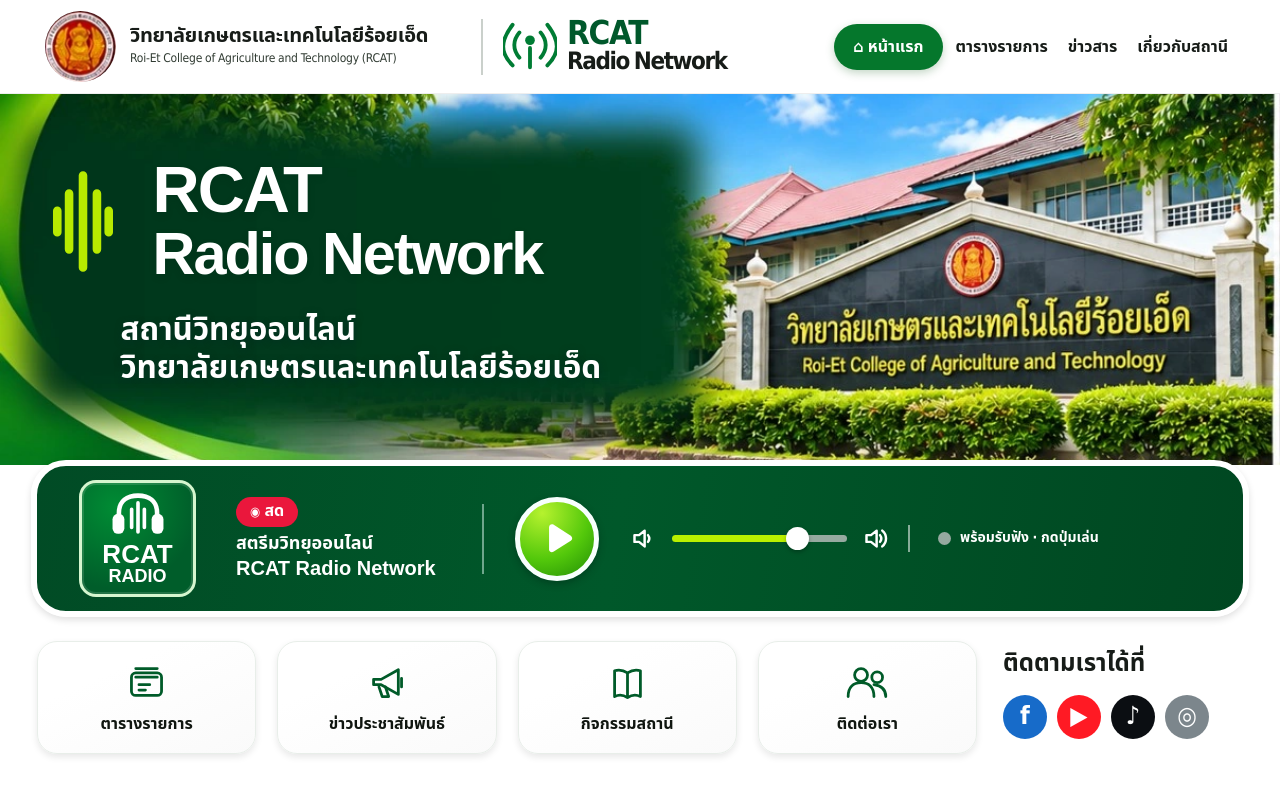
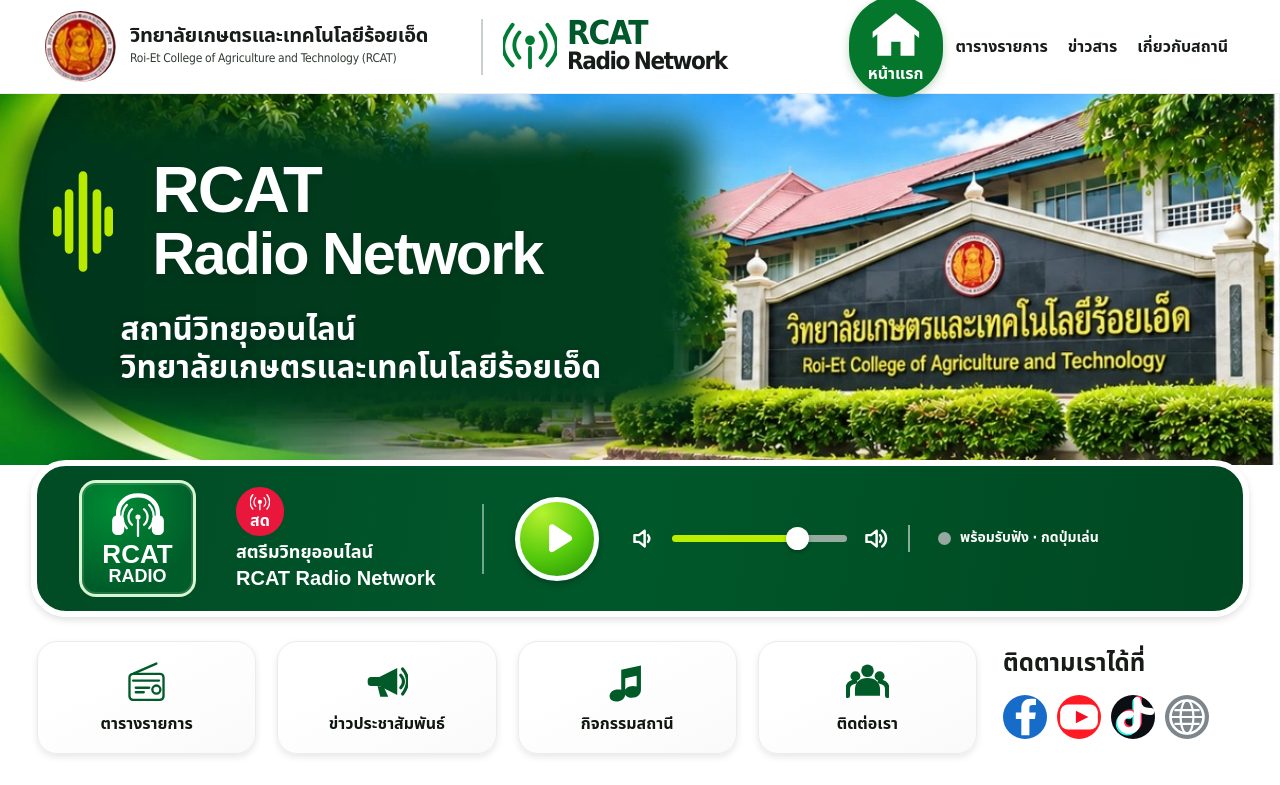
Before and after one commit to yiwssx/rcat-radio-network, a Svelte app in the folder listener-web/: page / in a window 1280 px wide. Shown: the top 785 px of the page. Built offline with nearby package versions, Linux system fonts and the light colour scheme.

Commit message:
fix(listener): match reference icons for radio, shortcuts and social links (#22)

```diff
--- a/listener-web/src/App.svelte
+++ b/listener-web/src/App.svelte
@@ -74,7 +74,7 @@
         <span><strong>RCAT</strong><small>Radio Network</small></span>
       </a>
       <nav class:opened={menuOpen} class="navlinks" aria-label="เมนูหลัก">
-        <a class="nav-active" href="#home" onclick={() => menuOpen = false}>⌂ หน้าแรก</a>
+        <a class="nav-active" href="#home" onclick={() => menuOpen = false}><svg class="home-icon" viewBox="0 0 24 24" fill="currentColor" aria-hidden="true"><path d="M2 10.7 12 2.7l10 8v2.6l-2-1.6V21h-6v-6h-4v6H4v-9.3L2 13.3z"/></svg> หน้าแรก</a>
         <button onclick={openSchedule}>ตารางรายการ</button>
         <a href="https://www.rcat.ac.th/announcements" target="_blank" rel="noopener noreferrer" onclick={() => menuOpen = false}>ข่าวสาร</a>
         <a href="#about" onclick={() => menuOpen = false}>เกี่ยวกับสถานี</a>
@@ -105,11 +105,11 @@
     <section class="player-wrap" id="listen" aria-label="เครื่องเล่นวิทยุออนไลน์">
       <div class="player-panel">
         <div class="player-station-icon" aria-hidden="true">
-          <svg viewBox="0 0 68 55" fill="none" class="cover-icon"><path d="M13 30V23C13 10 22 4 34 4s21 6 21 19v7" stroke="currentColor" stroke-width="5" stroke-linecap="round"/><rect x="6" y="24" width="13" height="22" rx="6" fill="currentColor"/><rect x="49" y="24" width="13" height="22" rx="6" fill="currentColor"/><path d="M34 12v32M27 19v20M41 19v20" stroke="currentColor" stroke-width="4" stroke-linecap="round"/></svg>
+          <svg viewBox="0 0 68 58" fill="none" class="cover-icon" aria-hidden="true"><path d="M11 31v-6C11 12 21 4 34 4s23 8 23 21v6" stroke="currentColor" stroke-width="5" stroke-linecap="round"/><rect x="4" y="27" width="14" height="23" rx="6" fill="currentColor"/><rect x="50" y="27" width="14" height="23" rx="6" fill="currentColor"/><circle cx="34" cy="29" r="3" fill="currentColor"/><path d="M34 33v18M27 20a12 12 0 0 0 0 18M41 20a12 12 0 0 1 0 18M21 15a20 20 0 0 0 0 27M47 15a20 20 0 0 1 0 27" stroke="currentColor" stroke-width="2.6" stroke-linecap="round"/></svg>
           <strong>RCAT</strong><span>RADIO</span>
         </div>
         <div class="player-description">
-          <span class="radio-chip"><span class="chip-broadcast" aria-hidden="true">◉</span> สด</span>
+          <span class="radio-chip"><svg class="chip-broadcast" viewBox="0 0 28 28" fill="none" aria-hidden="true"><circle cx="14" cy="14" r="3" fill="currentColor"/><path d="M14 18v7M8 8a9 9 0 0 0 0 12M20 8a9 9 0 0 1 0 12M4 4a15 15 0 0 0 0 20M24 4a15 15 0 0 1 0 20" stroke="currentColor" stroke-width="2" stroke-linecap="round"/></svg> สด</span>
           <p class="playing-label">สตรีมวิทยุออนไลน์</p>
           <h2>RCAT Radio Network</h2>
         </div>
@@ -141,27 +141,27 @@
     <section class="short-links" aria-label="ลิงก์สำคัญ">
       <div class="shortcut-grid">
         <button class="short-link" onclick={openSchedule} title="ดูสถานะตารางรายการ">
-          <svg viewBox="0 0 40 40" aria-hidden="true"><rect x="6" y="12" width="28" height="21" rx="4"/><path d="M10 16h20M10 8h20M13 23h10M13 28h6"/></svg>
+          <svg viewBox="0 0 48 48" aria-hidden="true" class="shortcut-icon radio-icon"><path d="M9 15.5h30a4 4 0 0 1 4 4v21a4 4 0 0 1-4 4H9a4 4 0 0 1-4-4v-21a4 4 0 0 1 4-4Z"/><path d="M10 15 35 4M9 23h29M12 31h15M12 36h9"/><circle cx="35" cy="33" r="4.5"/></svg>
           <strong>ตารางรายการ</strong>
         </button>
         <a class="short-link" href="https://www.rcat.ac.th/announcements" target="_blank" rel="noopener noreferrer">
-          <svg viewBox="0 0 40 40" aria-hidden="true"><path d="M8 18h7L31 9v23L15 23H8z"/><path d="m13 25 3 9h6l-3-9M34 17v8"/></svg>
+          <svg viewBox="0 0 48 48" aria-hidden="true" class="shortcut-icon megaphone-icon"><path d="M7 19h9l20-10v30L16 29H7a4 4 0 0 1-4-4v-2a4 4 0 0 1 4-4Z" fill="currentColor" stroke="none"/><path d="m14 29 3 12h9l-5-11" fill="currentColor" stroke="none"/><path d="M40 17q6 7 0 14M42 10q11 13 0 28" fill="none" stroke="currentColor" stroke-width="3.5" stroke-linecap="round"/></svg>
           <strong>ข่าวประชาสัมพันธ์</strong>
         </a>
         <button class="short-link" onclick={openActivity} title="สถานะข้อมูลกิจกรรมสถานี">
-          <svg viewBox="0 0 40 40" aria-hidden="true"><path d="M8 10q6-2 12 2 6-4 12-2v24q-6-3-12 1-6-4-12-1zM20 12v23"/></svg>
+          <svg viewBox="0 0 48 48" aria-hidden="true" class="shortcut-icon note-icon"><path d="M17 11 39 6v27.3c0 5.2-3.9 8.9-10.2 8.9-4.6 0-8-2.5-8-6.3 0-3.9 4-7 9.1-7 1.7 0 3 .2 4.3.7V17.5l-12.7 3v17.1c0 5.3-4 8.7-10.3 8.7-4.3 0-7.2-2.5-7.2-6.1 0-4.5 4.3-7.4 9.2-7.4 1.4 0 2.6.1 3.8.5V11Z" fill="currentColor" stroke="none"/></svg>
           <strong>กิจกรรมสถานี</strong>
         </button>
         <a class="short-link" href="mailto:saraban@rcat.ac.th">
-          <svg viewBox="0 0 40 40" aria-hidden="true"><circle cx="14" cy="14" r="6"/><circle cx="29" cy="16" r="5"/><path d="M2 34c0-9 5-13 12-13s12 4 12 13M26 23c7 1 11 4 11 11"/></svg>
+          <svg viewBox="0 0 48 48" aria-hidden="true" class="shortcut-icon team-icon"><circle cx="24" cy="12" r="7" fill="currentColor" stroke="none"/><circle cx="10.5" cy="18" r="5.5" fill="currentColor" stroke="none"/><circle cx="37.5" cy="18" r="5.5" fill="currentColor" stroke="none"/><path d="M10 40v-7c0-8 5-13 14-13s14 5 14 13v7H10Z" fill="currentColor" stroke="none"/><path d="M2 40v-8c0-4 3-7 8-8M46 40v-8c0-4-3-7-8-8" stroke="currentColor" stroke-width="5" stroke-linecap="round" fill="none"/></svg>
           <strong>ติดต่อเรา</strong>
         </a>
       </div>
       <div class="follow-section"><h2>ติดตามเราได้ที่</h2><div class="socials">
-        <a class="facebook" aria-label="Facebook วิทยาลัย" target="_blank" rel="noopener noreferrer" href="https://www.facebook.com/profile.php?id=100063746585360">f</a>
-        <a class="youtube" aria-label="YouTube วิทยาลัย" target="_blank" rel="noopener noreferrer" href="https://www.youtube.com/@RCAT101">▶</a>
-        <a class="tiktok" aria-label="TikTok วิทยาลัย" target="_blank" rel="noopener noreferrer" href="https://www.tiktok.com/@rcat_101">♪</a>
-        <a class="website" aria-label="เว็บไซต์วิทยาลัย" target="_blank" rel="noopener noreferrer" href={COLLEGE_URL}>◎</a>
+        <a class="facebook" aria-label="Facebook วิทยาลัย" target="_blank" rel="noopener noreferrer" href="https://www.facebook.com/profile.php?id=100063746585360"><svg viewBox="0 0 24 24" aria-hidden="true"><path fill="currentColor" d="M14.4 22V13.1h3l.5-3.6h-3.5V7.2c0-1 .3-1.7 1.8-1.7H18V2.2c-.4-.1-1.6-.2-2.9-.2-3 0-5.1 1.8-5.1 5.2v2.3H7v3.6h3V22h4.4Z"/></svg></a>
+        <a class="youtube" aria-label="YouTube วิทยาลัย" target="_blank" rel="noopener noreferrer" href="https://www.youtube.com/@RCAT101"><svg viewBox="0 0 28 28" aria-hidden="true"><rect x="2" y="6" width="24" height="16" rx="5" fill="currentColor"/><path d="m12 10 8 4-8 4z" fill="#f70e22"/></svg></a>
+        <a class="tiktok" aria-label="TikTok วิทยาลัย" target="_blank" rel="noopener noreferrer" href="https://www.tiktok.com/@rcat_101"><svg viewBox="0 0 32 32" aria-hidden="true"><path d="M19 4v16a6 6 0 1 1-5-6" stroke="#25f4ee" stroke-width="5" stroke-linecap="round" fill="none" transform="translate(-1 1)"/><path d="M19 4v16a6 6 0 1 1-5-6" stroke="#fe2c55" stroke-width="5" stroke-linecap="round" fill="none" transform="translate(1 -1)"/><path d="M19 4v16a6 6 0 1 1-5-6M19 4c1 6 4 8 10 8" stroke="#fff" stroke-width="5" stroke-linecap="round" fill="none"/></svg></a>
+        <a class="website" aria-label="เว็บไซต์วิทยาลัย" target="_blank" rel="noopener noreferrer" href={COLLEGE_URL}><svg viewBox="0 0 28 28" aria-hidden="true" fill="none"><circle cx="14" cy="14" r="10.5" stroke="currentColor" stroke-width="1.7"/><ellipse cx="14" cy="14" rx="4.1" ry="10.5" stroke="currentColor" stroke-width="1.4"/><path d="M4 14h20M6 9.6h16M6 18.4h16" stroke="currentColor" stroke-width="1.4"/></svg></a>
       </div></div>
     </section>
   </main>
@@ -170,7 +170,7 @@
     <div class="footer-inner">
       <div class="footer-station"><svg viewBox="0 0 54 38" aria-hidden="true"><path d="M27 3v32M18 9v20M36 9v20M9 14v10M45 14v10" stroke="currentColor" stroke-width="5" stroke-linecap="round"/></svg><strong>RCAT Radio Network</strong></div>
       <span class="footer-claim">เสียงความรู้ คู่เกษตรก้าวหน้า เพื่อชุมชนและสังคม</span>
-      <a class="footer-listen" href="#listen">♫ &nbsp;รับฟังได้ทุกที่ ทุกเวลา</a>
+      <a class="footer-listen" href="#listen"><svg viewBox="0 0 32 32" fill="none" aria-hidden="true"><path d="M5 18v-4a11 11 0 0 1 22 0v4" stroke="currentColor" stroke-width="3.5" stroke-linecap="round"/><rect x="2" y="16" width="7" height="12" rx="2.5" fill="currentColor"/><rect x="23" y="16" width="7" height="12" rx="2.5" fill="currentColor"/></svg> รับฟังได้ทุกที่ ทุกเวลา</a>
     </div>
   </footer>
 </div>
```
